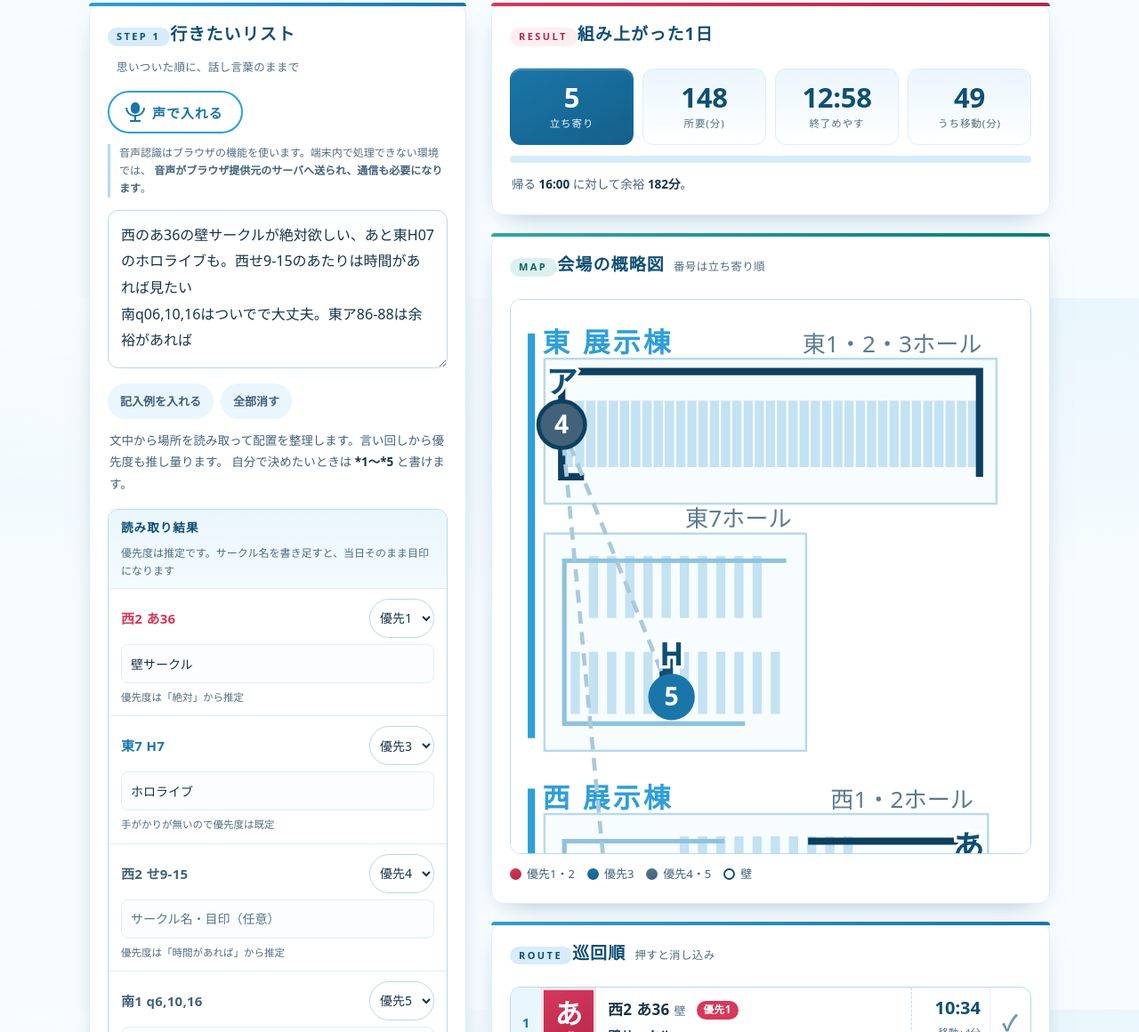
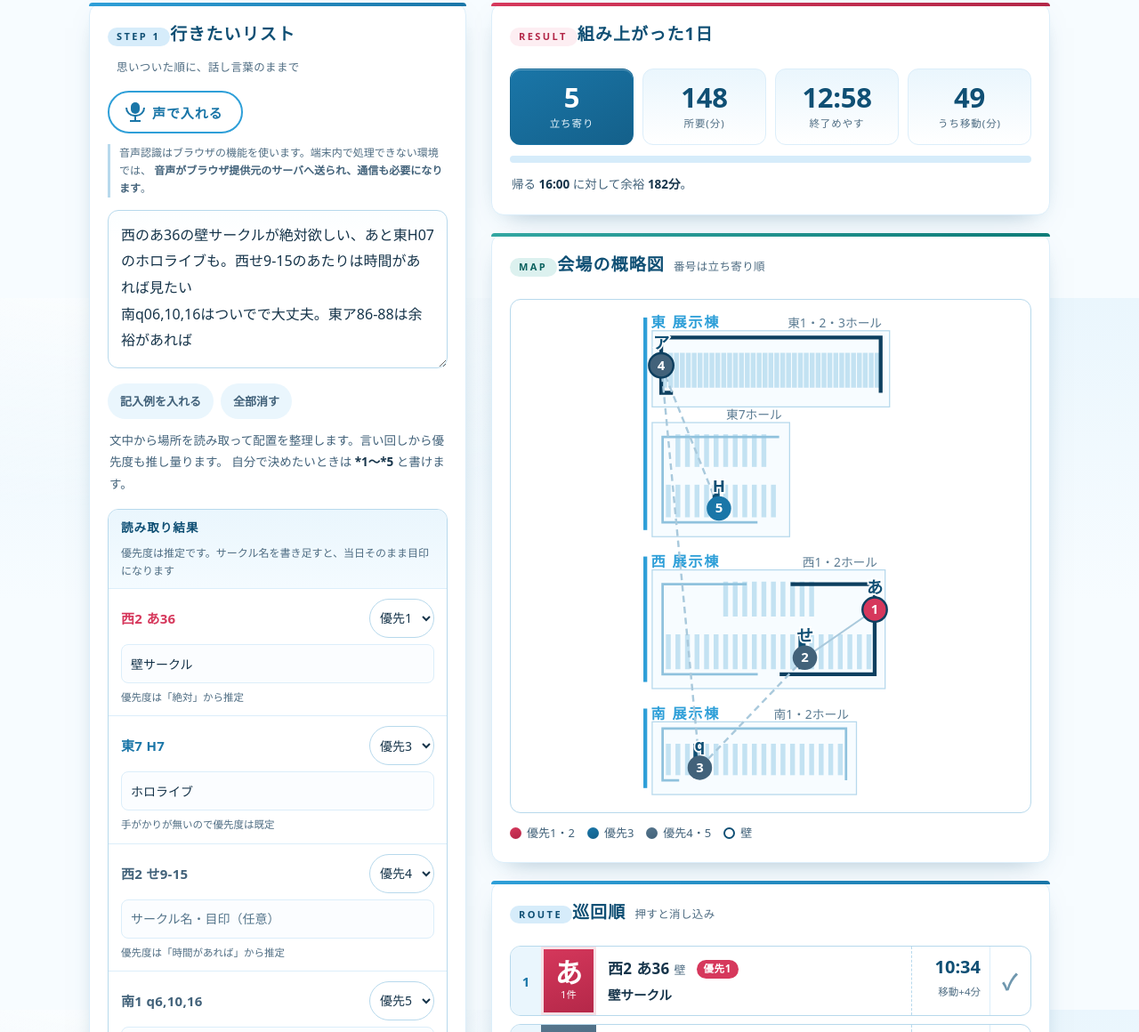
Before and after one commit to takumayellow/comiket-planner, a website with bundled scripts: page web/index.html in a window 1280 px wide. Shown: the part 465-1625 px from the top of the page at 89% size. Built offline with nearby package versions, Linux system fonts and the light colour scheme.

Commit message:
fix: PCで会場概略図が縦スクロールになる問題を修正
会場図は細長い(縦長)ため、PCの広い列で幅いっぱいに広げると縦に伸びて
カード内に収まらず縦スクロールになっていた(実測 図の高さ1068px>枠700px)。

広い画面(>=940px)では幅でなく高さに合わせて縮め、横は中央寄せにする。
これで図全体が一目で入り、スクロールが消える。スマホ(幅いっぱい)の
見え方は変えない。

```diff
--- a/web/app.css
+++ b/web/app.css
@@ -747,9 +747,27 @@ button {
   -webkit-overflow-scrolling: touch;
 }
 
-/* 図は幅いっぱいに収める。高さは縦横比なりで、縦に長ければ .mapwrap が縦スクロール。
+/* スマホ: 図は幅いっぱい。高さは縦横比なりで、縦に長ければ .mapwrap が縦スクロール。
    横スクロール・見切れ・枠が閉じない問題を避けるため、幅は絶対に超えさせない。 */
 .mapwrap svg { display: block; width: 100%; height: auto; }
+
+/* PC: 会場図は細長い(縦長)ので、幅いっぱいに広げると縦に伸びて枠内に収まらず
+   縦スクロールになっていた。広い画面では幅でなく高さに合わせて縮め、横は中央寄せ。
+   これで全体が一目で入り、スクロールが出ない(スマホの見え方はそのまま)。 */
+@media (min-width: 940px) {
+  .mapwrap {
+    display: flex;
+    justify-content: center;
+    align-items: flex-start;
+    overflow: hidden;        /* 高さに収めるのでスクロールは要らない */
+  }
+  .mapwrap svg {
+    width: auto;
+    max-width: 100%;
+    height: auto;
+    max-height: min(72vh, 680px);
+  }
+}
 
 .legend {
   display: flex;
--- a/web/sw.js
+++ b/web/sw.js
@@ -3,7 +3,7 @@
 
 // VERSION は手で書かない。scripts/stamp_sw_version.py が ASSETS 実体のハッシュから
 // 打ち直す (手動運用だと JS だけ直したときに install が発火せず古い版が residue する)。
-const VERSION = 'cp-6589d574d46e';
+const VERSION = 'cp-d4e99183534c';
 // './index.html' は入れない。Vercel の cleanUrls が /index.html → / に 308 する結果
 // リダイレクト済みレスポンスになり、Cache.put が TypeError を投げて install ごと失敗する
 // (= オフラインが一切効かなくなる)。シェルは './' だけを持つ。
```
